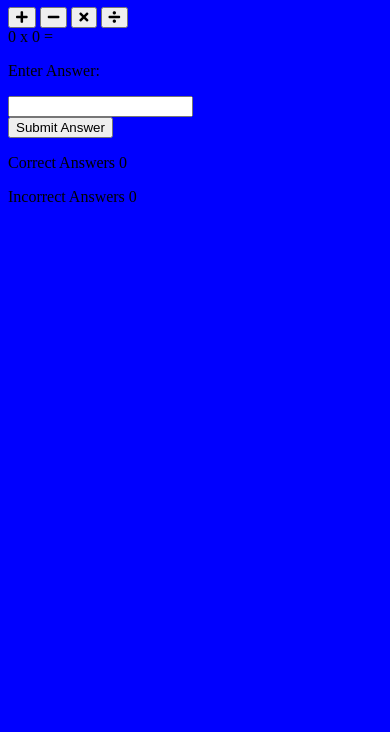
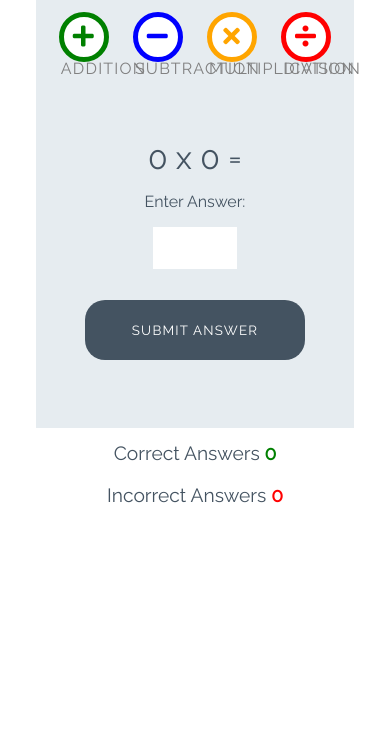
Before and after one commit to dev-by-ahlem/love-maths, a plain HTML site: page index.html in a window 390 px wide. Shown: the part 112-844 px from the top of the page. Drawn offline with Linux system fonts and the light colour scheme.

Commit message:
Add style for games.

```diff
--- a/assets/css/style.css
+++ b/assets/css/style.css
@@ -1,3 +1,298 @@
-body{
-    background-color: blue;
+/* --------- Global style */
+
+/* Set the page background, font, text color, and center alignment */
+body {
+    background-color: white;
+    font-family: "Raleway", sans-serif;
+    color: #445361;
+    text-align: center;
 }
+
+/* --------- Heading */
+
+/* Style for the main heading: centered and large font size */
+.heading {
+    text-align: center;
+    font-size: 2.5rem;
+}
+
+/* Logo size and spacing */
+.logo {
+    height: 40px;
+    padding-right: 5px;
+}
+
+/* --------- Game layout */
+
+/* Main game container: background, size, max dimensions, centered */
+.game-area {
+    background-color: #E6ECF0;
+    box-sizing: border-box;
+    width: 85%;
+    height: 65vh;
+    max-height: 450px;
+    max-width: 830px;
+    margin-left: auto;
+    margin-right: auto;
+    padding: 1%;
+}
+
+/* Container for the question text and input */
+.question-area {
+    width: 50%;
+    font-size: 2rem;
+    margin: auto;
+    padding: 50px 0;
+}
+
+/* Add spacing around each question element */
+.question-area span {
+    padding: 0 15px;
+}
+
+/* Score section layout: centered and sized */
+.score-area {
+    margin: 5px auto;
+    width: 60%;
+    font-size: 1.2rem;
+}
+
+/* Container for the operation buttons */
+.controls-area {
+    width: 85%;
+    margin: 30px auto;
+}
+
+/* Style for the correct score number */
+#score {
+    color: green;
+    font-weight: bold;
+}
+
+/* Style for the incorrect score number */
+#incorrect {
+    color: red;
+    font-weight: bold;
+}
+
+/* Hidden message for small screens */
+.answer-message {
+    display: none;
+    font-size: 1rem;
+}
+
+/* Input box styling */
+#answer-box {
+    border: none;
+    color: #445361;
+    display: inline-block;
+    height: 40px;
+    width: 80px;
+    font-size: 1.2rem;
+}
+
+/* Score text layout */
+.scores {
+    display: inline-block;
+    padding: 25px;
+}
+
+/* --------- Buttons */
+
+/* Base button style: size, font, uppercase text */
+.btn {
+    width: 220px;
+    height: 60px;
+    font-family: "Raleway", sans-serif;
+    text-transform: uppercase;
+    letter-spacing: 1.2px;
+    color: white;
+}
+
+/* Remove focus outline */
+.btn:focus {
+    outline: none;
+}
+
+/* Large round buttons for operations */
+.btn--big {
+    padding-top: 10px;
+    border-radius: 50%;
+    background-color: white;
+    border: 10px solid;
+    width: 100px;
+    height: 100px;
+    font-size: 3.2rem;
+    margin: 0 30px;
+    transition: all 0.5s;
+}
+
+/* Blue button border and text */
+.btn--blue {
+    border-color: blue;
+    color: blue;
+}
+
+/* Blue button hover/active state */
+.btn--blue:active,
+.btn--blue:hover {
+    background-color: darkblue;
+    color: white;
+}
+
+/* Orange button border and text */
+.btn--orange {
+    border-color: orange;
+    color: orange;
+}
+
+/* Orange button hover/active state */
+.btn--orange:active,
+.btn--orange:hover {
+    background-color: darkorange;
+    color: white;
+}
+
+/* Red button border and text */
+.btn--red {
+    border-color: red;
+    color: red;
+}
+
+/* Red button hover/active state */
+.btn--red:active,
+.btn--red:hover {
+    background-color: darkred;
+    color: white;
+}
+
+/* Green button border and text */
+.btn--green {
+    border-color: green;
+    color: green;
+}
+
+/* Green button hover/active state */
+.btn--green:active,
+.btn--green:hover {
+    background-color: darkgreen;
+    color: white;
+}
+
+/* Submit button styling */
+.btn--gray {
+    margin-top: 25px;
+    background-color: #445361;
+    border: 1px transparent;
+    border-radius: 20px;
+}
+
+/* Submit button hover/active state */
+.btn--gray:active,
+.btn--gray:hover {
+    background-color: #0d1013;
+}
+
+/* --------- Media queries */
+
+/* Styles for screens up to 414px wide */
+@media (max-width: 414px) {
+
+    /* Make controls full width */
+    .controls-area {
+        width: 100%;
+    }
+
+    /* Smaller round buttons for mobile */
+    .btn--big {
+        margin: 0 10px;
+        padding: 5px;
+        border: 5px solid;
+        width: 50px;
+        height: 50px;
+        font-size: 1.5rem;
+    }
+
+    /* Adjust icon size inside buttons */
+    .btn--big::after {
+        font-size: 0.6rem;
+        left: -0.7rem;
+    }
+
+    /* Adjust question area spacing */
+    .question-area {
+        padding: 10% 0;
+        width: 100%;
+    }
+
+    /* Remove extra spacing around spans */
+    .question-area span {
+        padding: 0;
+    }
+
+    /* Show the answer message on small screens */
+    .answer-message {
+        display: block;
+    }
+
+    /* Center the input box */
+    #answer-box {
+        display: block;
+        margin: 0 auto;
+    }
+
+    /* Remove extra margin on submit button */
+    .btn--gray {
+        margin-top: 0;
+    }
+
+    /* Make score area full width */
+    .score-area {
+        width: 100%;
+    }
+
+    /* Stack score items vertically */
+    .scores {
+        margin: 0.5em auto;
+        display: block;
+        padding: 5px;
+    }
+
+    /* Smaller heading for mobile */
+    .heading {
+        font-size: 2rem;
+    }
+}
+
+.btn--big::after{
+    content:attr(data-type);
+    font-size: 1rem;
+    color:gray;
+    position: relative;
+    left: -0.5rem;
+}
+
+/* Styles for screens up to 320px wide */
+@media (max-width: 320px) {
+
+    /* Increase game area height for very small screens */
+    .game-area {
+        height: 70vh;
+    }
+
+    /* Adjust controls width and spacing */
+    .controls-area {
+        width: 75%;
+        margin: 10px auto;
+    }
+
+    /* Add spacing around buttons */
+    .btn--big {
+        margin: 10px 10px;
+    }
+
+    /* Reduce padding in question area */
+    .question-area {
+        padding: 10px 0;
+    }
+}
--- a/index.html
+++ b/index.html
@@ -18,22 +18,21 @@
     <div class="controls-area">
         <!-- Section containing the operation buttons (+, -, ×, ÷) -->
 
-        <button class="btn btn--big btn--green">
+        <button data-type="addition" class="btn btn--big btn--green">
             <i class="fas fa-plus"></i>
         </button>
         <!-- Button for addition -->
-
-        <button class="btn btn--big btn--blue">
+        <button data-type="subtraction" class="btn btn--big btn--blue">
             <i class="fas fa-minus"></i>
         </button>
         <!-- Button for subtraction -->
 
-        <button class="btn btn--big btn--orange">
+        <button data-type="multiplication" class="btn btn--big btn--orange">
             <i class="fas fa-times"></i>
         </button>
         <!-- Button for multiplication -->
 
-        <button class="btn btn--big btn--red">
+        <button data-type="division" class="btn btn--big btn--red">
             <i class="fas fa-divide"></i>
         </button>
         <!-- Button for division -->
@@ -61,7 +60,7 @@
         <!-- Input field where the user types their answer -->
     </div>
 
-    <button class="btn btn--gray">Submit Answer</button>
+    <button data-type="submit" class="btn btn--gray">Submit Answer</button>
     <!-- Button to submit the user's answer -->
 </div>
 
```
